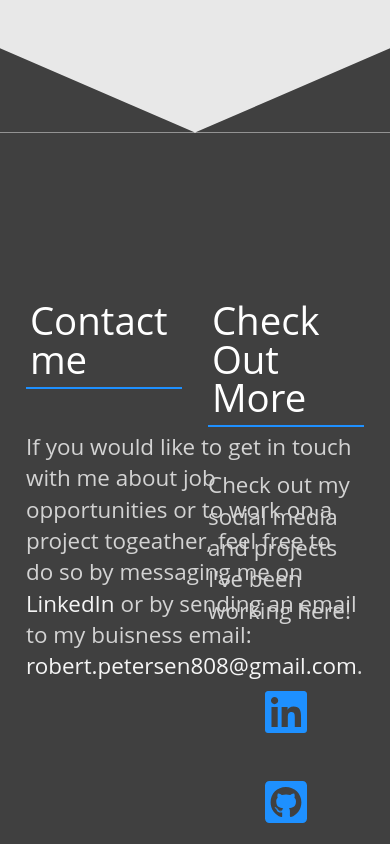
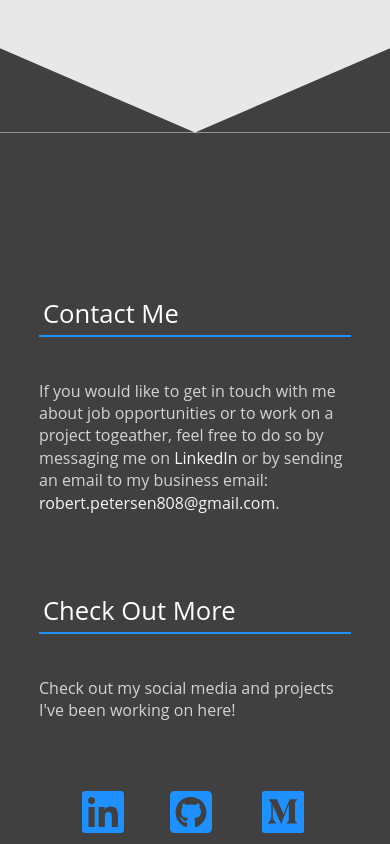
Before and after one commit to robert-petersen/Portfolio2, a React (Create React App) app: page / in a window 390 px wide. Shown: the part 9300-10144 px from the top of the page. Built offline with nearby package versions, Linux system fonts and the light colour scheme.

Commit message:
contact section media queries done

```diff
--- a/src/components/Contact/ContactElements.js
+++ b/src/components/Contact/ContactElements.js
@@ -19,6 +19,12 @@ export const ContactSectionsContainer = styled.div`
   display: flex;
   justify-content: space-evenly;
   align-items: flex-start;
+
+  @media screen and (max-width: 900px) {
+    flex-direction: column;
+    justify-content: center;
+    align-items: center;
+  }
 `
 
 export const ContactLeft = styled.div`
@@ -27,6 +33,11 @@ export const ContactLeft = styled.div`
   flex-direction: column;
   justify-content: space-between;
   align-items: flex-start;
+
+  @media screen and (max-width: 900px) {
+    margin-top: 10vh;
+    width: 80%;
+  }
 `
 
 export const ContactRight = styled.div`
@@ -35,6 +46,11 @@ export const ContactRight = styled.div`
   flex-direction: column;
   justify-content: space-between;
   align-items: flex-start;
+
+  @media screen and (max-width: 900px) {
+    margin-bottom: 10vh;
+    width: 80%;
+  }
 `
 
 export const ContactTitle = styled.h1`
@@ -46,6 +62,15 @@ export const ContactTitle = styled.h1`
   margin-bottom: 5vh;
   padding-left: 1vw;
   color: white;
+
+  @media screen and (max-width: 900px) {
+    margin-top: 10vh;
+    font-size: 1.8rem;
+  }
+
+  @media screen and (max-width: 450px) {
+    font-size: 1.6rem;
+  }
 `
 
 export const ContactParagraph = styled.p`
@@ -67,6 +92,14 @@ export const ContactParagraph = styled.p`
     &:hover {
       color: dodgerblue;
     }
+  }
+
+  @media screen and (max-width: 900px) {
+    font-size: 1.2rem;
+  }
+
+  @media screen and (max-width: 450px) {
+    font-size: 1rem;
   }
 `
 
--- a/src/components/Contact/index.js
+++ b/src/components/Contact/index.js
@@ -6,15 +6,15 @@ function Contact() {
     <ContactContainer id="contact">
       <ContactSectionsContainer>
         <ContactLeft>
-          <ContactTitle>Contact me</ContactTitle>
+          <ContactTitle>Contact Me</ContactTitle>
           <ContactParagraph>
-            If you would like to get in touch with me about job opportunities or to work on a project togeather, feel free to do so by messaging me on <a href="https://www.linkedin.com/in/robert-petersen808/" target="_blank" rel="noreferrer">LinkedIn</a> or by sending an email to my buisness email: <span>robert.petersen808@gmail.com</span>.
+            If you would like to get in touch with me about job opportunities or to work on a project togeather, feel free to do so by messaging me on <a href="https://www.linkedin.com/in/robert-petersen808/" target="_blank" rel="noreferrer">LinkedIn</a> or by sending an email to my business email: <span>robert.petersen808@gmail.com</span>.
           </ContactParagraph>
         </ContactLeft>
         <ContactRight>
           <ContactTitle>Check Out More</ContactTitle>
           <ContactParagraph>
-            Check out my social media and projects I've been working here!
+            Check out my social media and projects I've been working on here!
           </ContactParagraph>
           <SocialMediaContainer>
             <SocialLink
```
